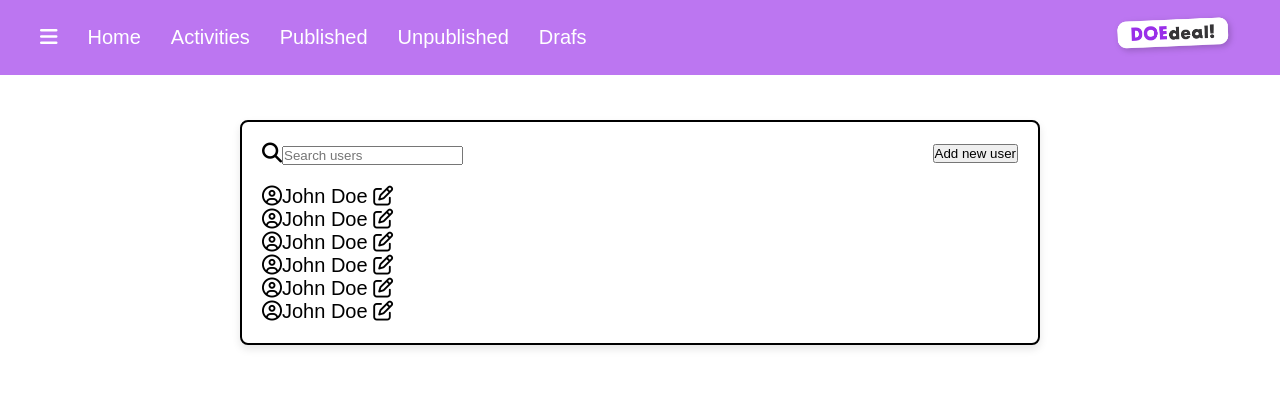
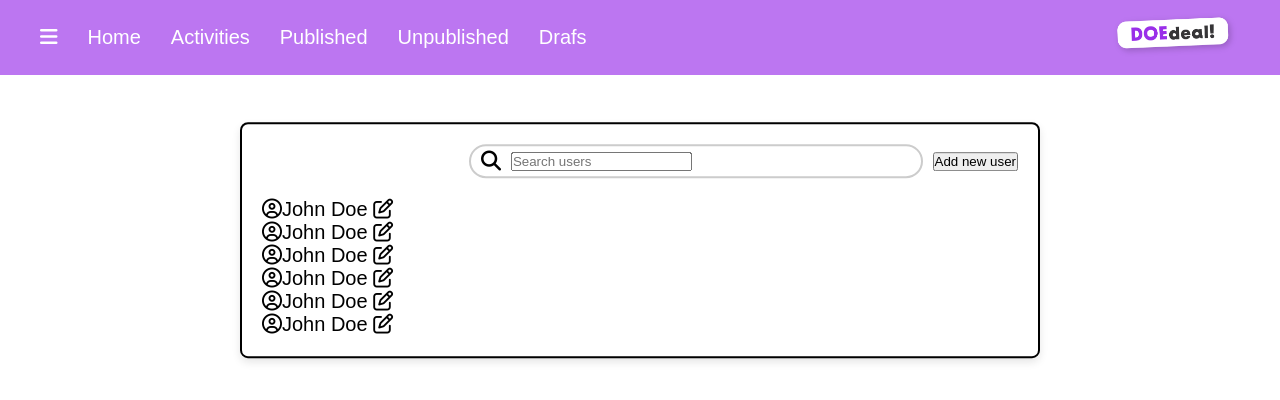
Before and after one commit to DDammers-MA/Business-portal, a Next.js app: page /search in a window 1280 px wide. Shown: the top 400 px of the page. Built offline with nearby package versions, Linux system fonts and the light colour scheme.

Commit message:
de search bal gepositioneerd

```diff
--- a/src/app/search/search.module.scss
+++ b/src/app/search/search.module.scss
@@ -19,3 +19,21 @@
     margin-bottom: 20px;
     gap: 10px;
   }
+
+  .searchBar {
+    display: flex;
+    align-items: center;
+    background-color: #ffffff;
+    border: 2px solid #ccc;
+    border-radius: 20px;
+    padding: 5px 10px;
+    width: 60%;
+    margin-left: auto;
+  }
+
+  .searchBar i {
+    margin-right: 10px;
+    font-size: 20px;
+    font-weight: bold;
+    color: #000;
+  }
```
